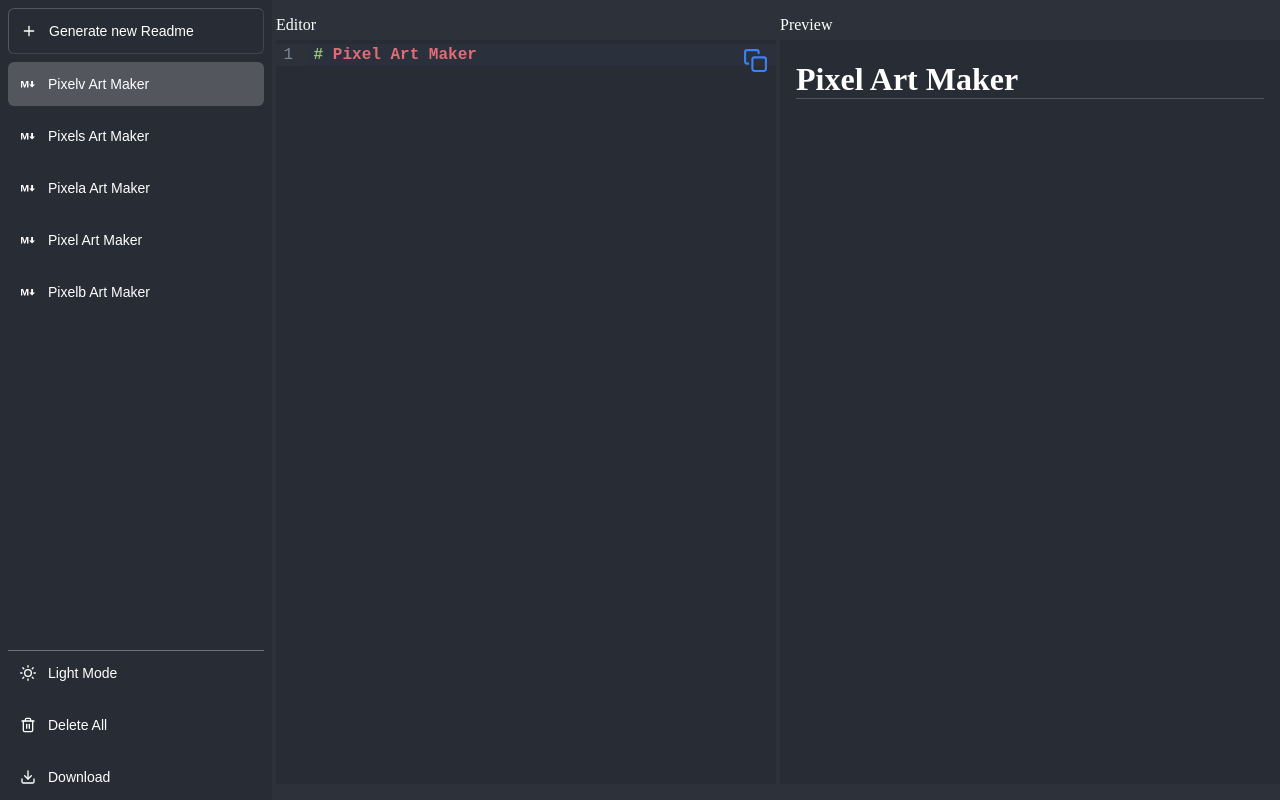
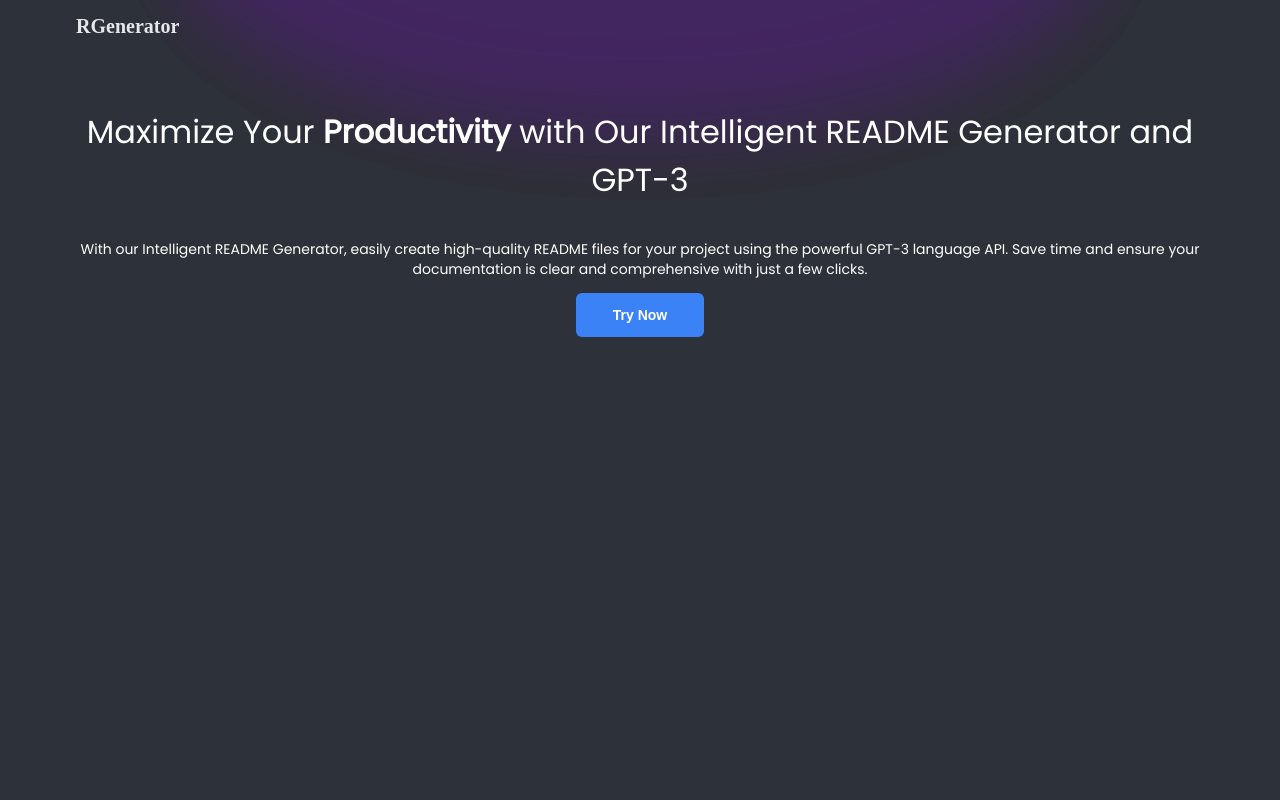
Before and after one commit to luizpereiradev/Readme-Generator, a React (Vite) app: page / in a window 1280 px wide. Before the commit this address led to /editor. Built offline with nearby package versions, Linux system fonts and the light colour scheme.

Commit message:
feat: home header adedd

```diff
--- a/index.html
+++ b/index.html
@@ -5,6 +5,7 @@
     <link rel="icon" type="image/svg+xml" href="/vite.svg" />
     <meta name="viewport" content="width=device-width, initial-scale=1.0" />
     <title>Vite + React</title>
+    <link href="https://fonts.googleapis.com/css?family=Poppins" rel="stylesheet">
   </head>
   <body>
     <div id="root"></div>
--- a/src/Home.jsx
+++ b/src/Home.jsx
@@ -3,10 +3,32 @@
 
 function Home() {
   return (
-    <>
-      <h1>Home</h1>
-      <Link to="/editor">Editor</Link>
-    </>
+    <div className="w-[90%] max-w-7xl mx-auto h-max">
+      <div style={{ boxShadow: 'inset -2px -25px 80px 40px rgba(45,47,51,1)' }} className=" opacity-50 border-none w-[80vw] h-[500px] rounded-[100%] bg-purple-900 top-[-300px] absolute m-auto left-0 right-0 -z-50" />
+
+      <header className="w-full text-xl p-3 font-bold">RGenerator</header>
+      <main className="flex w-full flex-col items-center justify-center">
+        <h1 className="border-none text-center font-display font-light mt-[7vh]">
+          Maximize Your
+          <span className="font-bold"> Productivity </span>
+          with Our Intelligent README Generator and GPT-3
+        </h1>
+        <p className="border-none text-sm text-center font-display text-gray-300">
+          With our Intelligent README Generator, easily create high-quality
+          README files for your project using the powerful GPT-3 language API.
+          Save time and ensure your documentation is clear and comprehensive
+          with just a few clicks.
+        </p>
+        <Link to="/form" className="decoration-transparent">
+          <button
+            type="button"
+            className="w-32 flex items-center justify-center bg-blue-500 hover:bg-blue-700 font-bold"
+          >
+            Try Now
+          </button>
+        </Link>
+      </main>
+    </div>
   );
 }
 
--- a/src/store/GlobalStorage.jsx
+++ b/src/store/GlobalStorage.jsx
@@ -33,6 +33,7 @@
   );
 
   useEffect(() => {
+    if (window.location.pathname === '/') return;
     if (atualProjectState[0].length !== 0 && Object.keys(projectsState[0]).length !== 0) {
       navigate('/editor');
     } else {
--- a/tailwind.config.cjs
+++ b/tailwind.config.cjs
@@ -1,11 +1,18 @@
 /** @type {import('tailwindcss').Config} */
 module.exports = {
   content: [
-    "./index.html",
-    "./src/**/*.{js,ts,jsx,tsx}",
+    './index.html',
+    './src/**/*.{js,ts,jsx,tsx}',
   ],
   theme: {
     extend: {},
+    fontFamily: {
+      sans: ['ui-sans-serif', 'system-ui'],
+      serif: ['ui-serif', 'Georgia'],
+      mono: ['ui-monospace', 'SFMono-Regular'],
+      display: ['Poppins'],
+      body: ['"Open Sans"'],
+    },
   },
   plugins: [],
-}
+};
```
